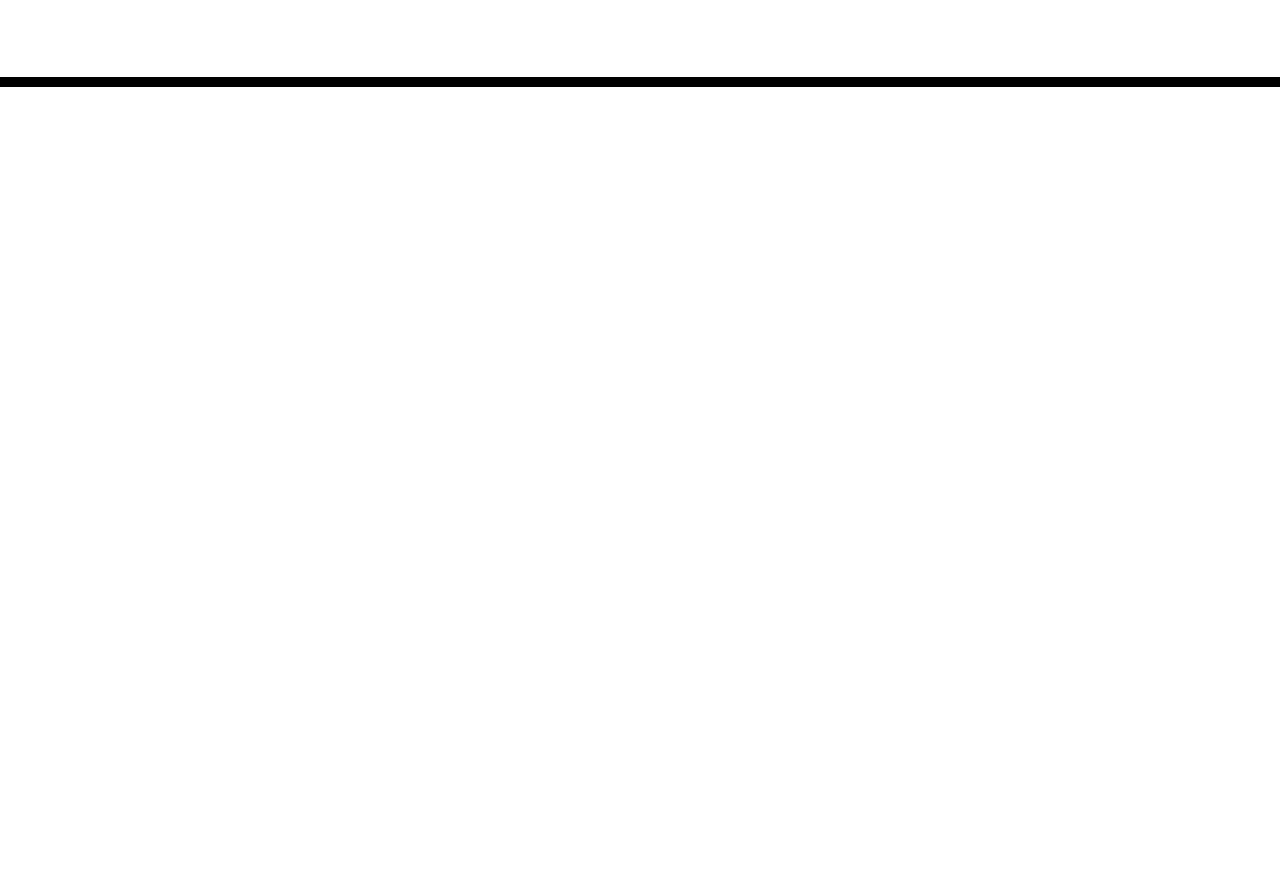
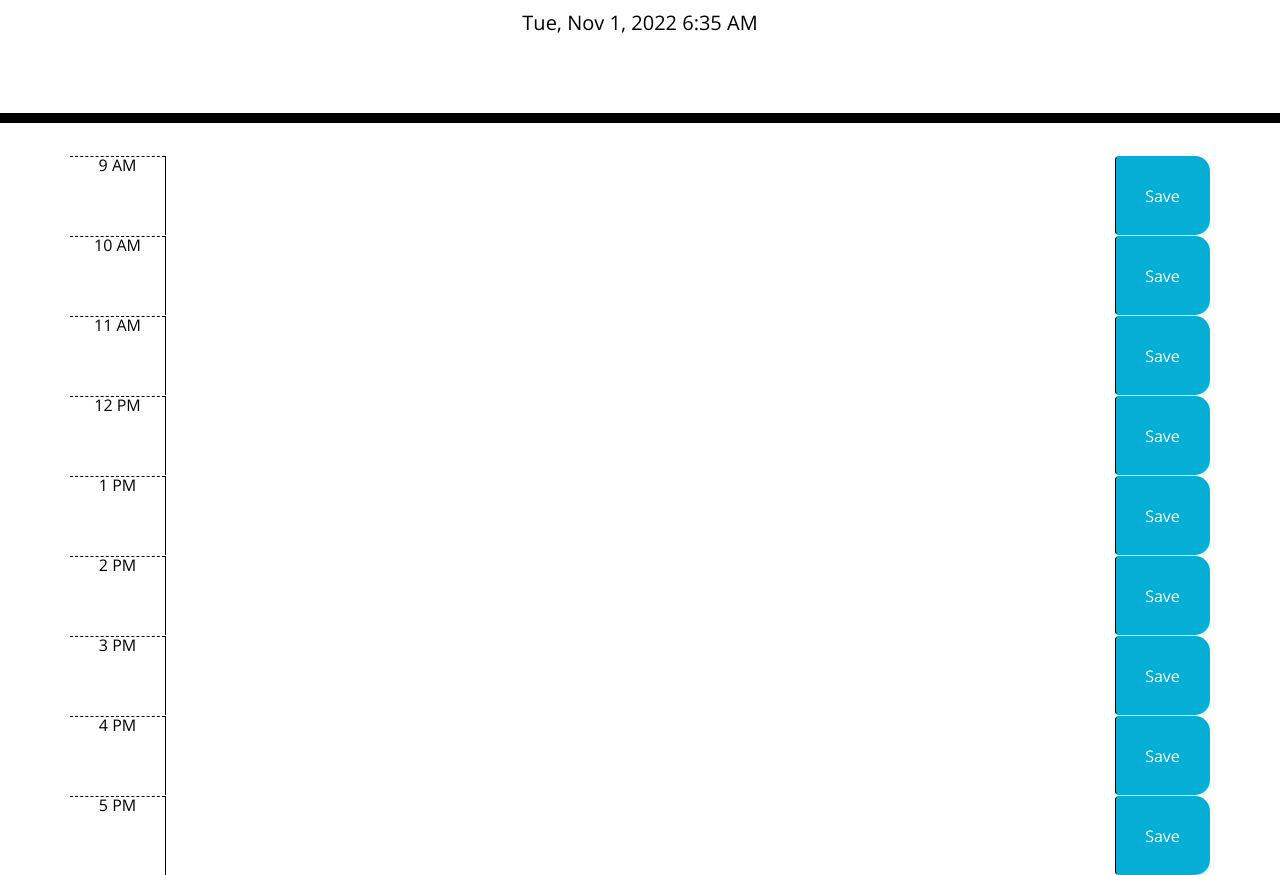
Before and after one commit to eddygoto/Work-Day-Scheduler, a plain HTML site: page index.html in a window 1280 px wide. Shown: the part 181-1056 px from the top of the page. Before the commit the page ends 800 px from the top, so only its background shows below. Drawn offline with nearby package versions, Linux system fonts and the light colour scheme.

Commit message:
added time clock

```diff
--- a/assets/js/script.js
+++ b/assets/js/script.js
@@ -0,0 +1,22 @@
+// For running timer:
+var currentDayEl = $('#currentDay');
+
+// Use moment to find and format the current time and display it on the page
+function displayTime () {
+    var currentTime = moment().format('llll');
+    currentDayEl.text(currentTime);
+};
+
+// Keeps the timer active while the page is loaded
+setInterval(displayTime, 1000);
+
+
+// For saving text:
+// On button click, saves description text
+$(document).ready(function() {
+    $('.btn').on('click', function() {
+        var time = $(this).parent().attr('#id');
+        var descriptionText = $(this).siblings('.description').val();
+        localStorage.setItem(time, descriptionText);
+    });
+});
--- a/index.html
+++ b/index.html
@@ -30,9 +30,54 @@
     </header>
     <div class="container">
       <!-- Timeblocks go here -->
+      <div id="hour1" class="row time-block">
+        <div class="col-1 hour">9 AM</div>
+        <textarea class="col-10 description"></textarea>
+        <button class="col-1 btn saveBtn">Save</button>
+      </div>
+      <div id="hour2" class="row time-block">
+        <div class="col-1 hour">10 AM</div>
+        <textarea class="col-10 description"></textarea>
+        <button class="col-1 btn saveBtn">Save</button>
+      </div>
+      <div id="hour3" class="row time-block">
+        <div class="col-1 hour">11 AM</div>
+        <textarea class="col-10 description"></textarea>
+        <button class="col-1 btn saveBtn">Save</button>
+      </div>
+      <div id="hour4" class="row time-block">
+        <div class="col-1 hour">12 PM</div>
+        <textarea class="col-10 description"></textarea>
+        <button class="col-1 btn saveBtn">Save</button>
+      </div>
+      <div id="hour5" class="row time-block">
+        <div class="col-1 hour">1 PM</div>
+        <textarea class="col-10 description"></textarea>
+        <button class="col-1 btn saveBtn">Save</button>
+      </div>
+      <div id="hour6" class="row time-block">
+        <div class="col-1 hour">2 PM</div>
+        <textarea class="col-10 description"></textarea>
+        <button class="col-1 btn saveBtn">Save</button>
+      </div>
+      <div id="hour7" class="row time-block">
+        <div class="col-1 hour">3 PM</div>
+        <textarea class="col-10 description"></textarea>
+        <button class="col-1 btn saveBtn">Save</button>
+      </div>
+      <div id="hour8" class="row time-block">
+        <div class="col-1 hour">4 PM</div>
+        <textarea class="col-10 description"></textarea>
+        <button class="col-1 btn saveBtn">Save</button>
+      </div>
+      <div id="hour9" class="row time-block">
+        <div class="col-1 hour">5 PM</div>
+        <textarea class="col-10 description"></textarea>
+        <button class="col-1 btn saveBtn">Save</button>
+      </div>
     </div>
-
     <script src="https://cdnjs.cloudflare.com/ajax/libs/jquery/3.2.1/jquery.min.js"></script>
     <script src="https://cdnjs.cloudflare.com/ajax/libs/moment.js/2.24.0/moment.min.js"></script>
+    <script src="./assets/js/script.js"></script>
   </body>
 </html>
```
